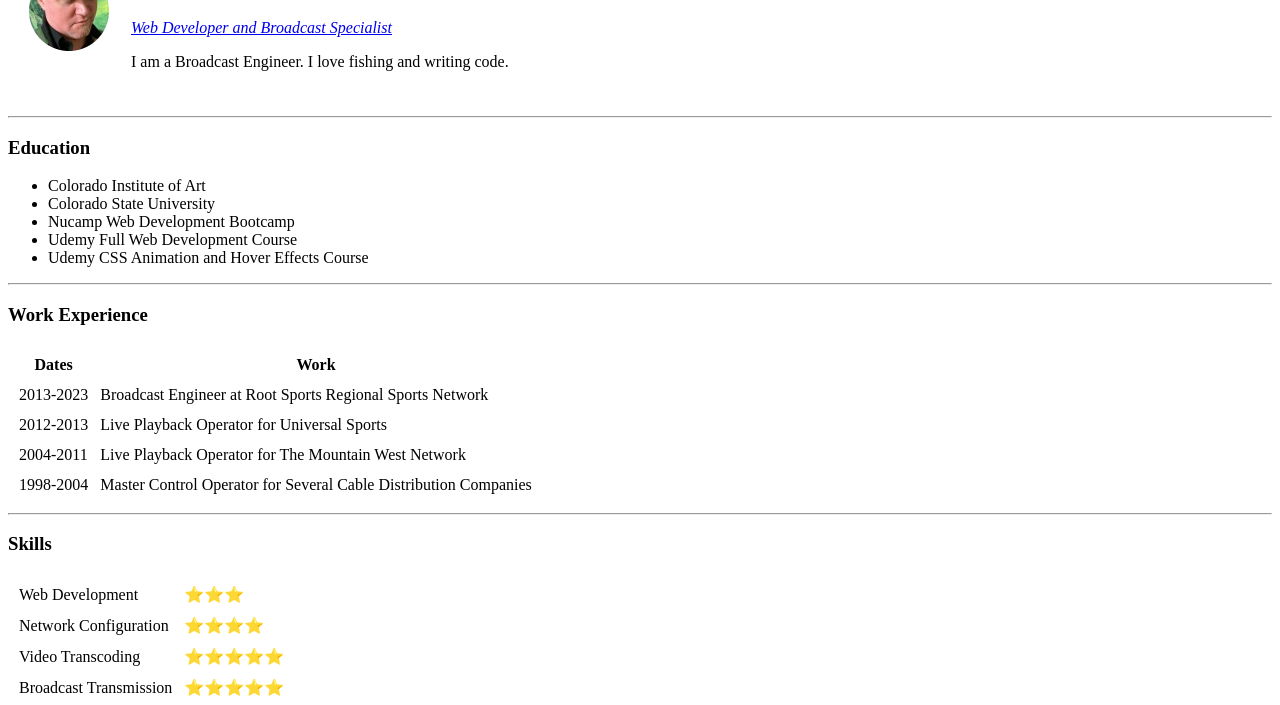
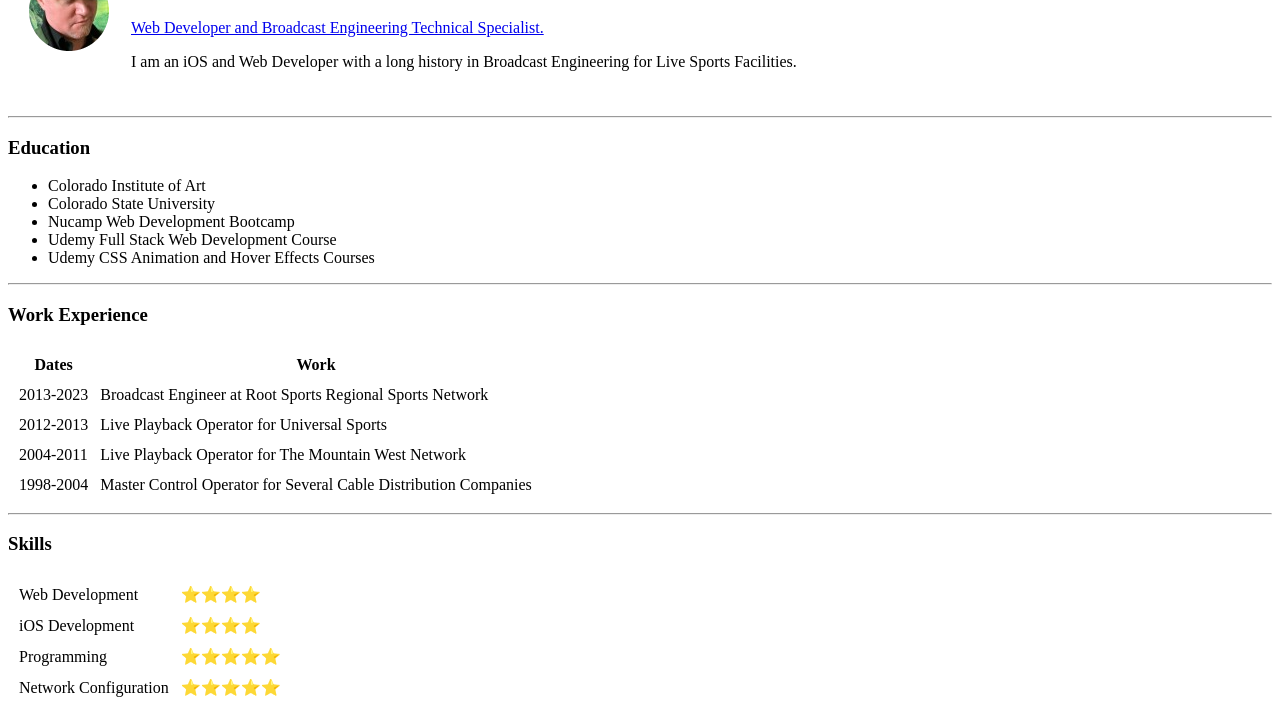
Before and after one commit to Bconnelly411/cv, a plain HTML site: page index.html in a window 1280 px wide. Shown: the part 90-795 px from the top of the page. Drawn offline with Linux system fonts and the light colour scheme.

Commit message:
Update index.html
Added style version 1

```diff
--- a/index.html
+++ b/index.html
@@ -3,14 +3,17 @@
     <head>
         <meta charset="UTF-8">
         <title>Brandon's Personal Site</title>
+        <link rel="stylesheet" href="styles.css">
+
+
+
     </head>
-    <body>
         <table cellspacing="20">
             <tr>
                 <td><img src="images/profile.png" alt="Profile Pic"></td>
                 <td><h1>Brandon Connelly</h1>
-                    <p> <a href="https://www.linkedin.com/feed/"><em>Web Developer and Broadcast Specialist</em></a></p>
-                    <p>I am a Broadcast Engineer. I love fishing and writing code.</p>
+                    <p> <a href="https://www.linkedin.com/feed/">Web Developer and Broadcast Engineering Technical Specialist.<em></em></a></p>
+                    <p>I am an iOS and Web Developer with a long history in Broadcast Engineering for Live Sports Facilities.</p>
                 </td>
             </tr>
         </table>
@@ -29,10 +32,10 @@
                     Nucamp Web Development Bootcamp
                 </li>
                 <li>
-                    Udemy Full Web Development Course
+                    Udemy Full Stack Web Development Course
                 </li>
                 <li>
-                    Udemy CSS Animation and Hover Effects Course
+                    Udemy CSS Animation and Hover Effects Courses
                 </li>
             </ul>
         </p>
@@ -68,20 +71,24 @@
         <table cellspacing="10">
                 <tr>
                     <td>Web Development</td>
-                    <td>⭐⭐⭐</td>
+                    <td>⭐⭐⭐⭐</td>
 
                 </tr>
                 <tr>
-                    <td>Network Configuration</td>
+                    <td>iOS Development</td>
                     <td>⭐⭐⭐⭐</td>
                 </tr>
                 <tr>
-                    <td>Video Transcoding</td>
+                    <td>Programming</td>
                     <td>⭐⭐⭐⭐⭐</td>
                 </tr>
                 <tr>
-                    <td>Broadcast Transmission</td>
+                    <td>Network Configuration</td>
                     <td>⭐⭐⭐⭐⭐</td>
+                </tr>
+                <tr>
+                    <td>Video Transcoding</td>
+                    <td>⭐⭐⭐⭐</td>
                 </tr>
         </table>
 
```
